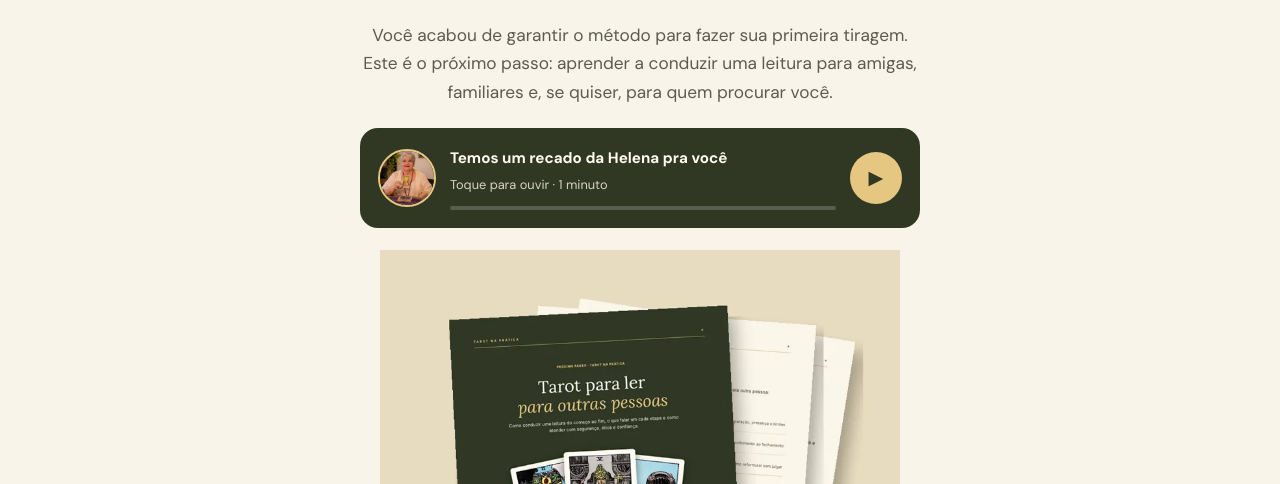
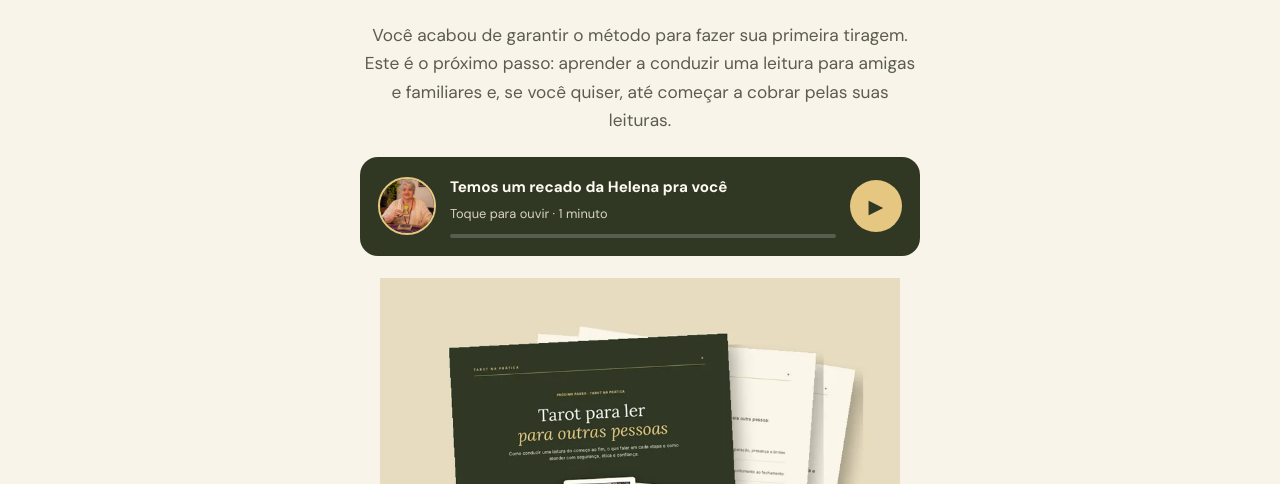
Before and after one commit to caioluizpeixoto/tarot-na-pratica, a plain HTML site: page dist/upsell/index.html in a window 1280 px wide. Shown: the part 316-800 px from the top of the page. Drawn offline with Linux system fonts and the light colour scheme.

Commit message:
Upsell: menciona a possibilidade de cobrar pelas leituras
Co-Authored-By: Claude Opus 5.5 <noreply@anthropic.com>
Claude-Session: https://claude.ai/code/session_01Bz4BvoVEyUcoMih3aH4ND2

```diff
--- a/dist/upsell/index.html
+++ b/dist/upsell/index.html
@@ -81,7 +81,7 @@ footer{text-align:center;font-size:.78rem;color:var(--muted);padding:30px 0 40px
   <section class="hero">
     <p class="tag">Espere · uma oferta só para quem acabou de comprar</p>
     <h1>Depois de ler para você, <em>leia para outras pessoas</em></h1>
-    <p class="lead">Você acabou de garantir o método para fazer sua primeira tiragem. Este é o próximo passo: aprender a conduzir uma leitura para amigas, familiares e, se quiser, para quem procurar você.</p>
+    <p class="lead">Você acabou de garantir o método para fazer sua primeira tiragem. Este é o próximo passo: aprender a conduzir uma leitura para amigas e familiares e, se você quiser, até começar a cobrar pelas suas leituras.</p>
 
     <div class="audio" id="audio" hidden>
       <img src="../imagens/helena-valmont.webp" alt="Helena Valmont">
```
